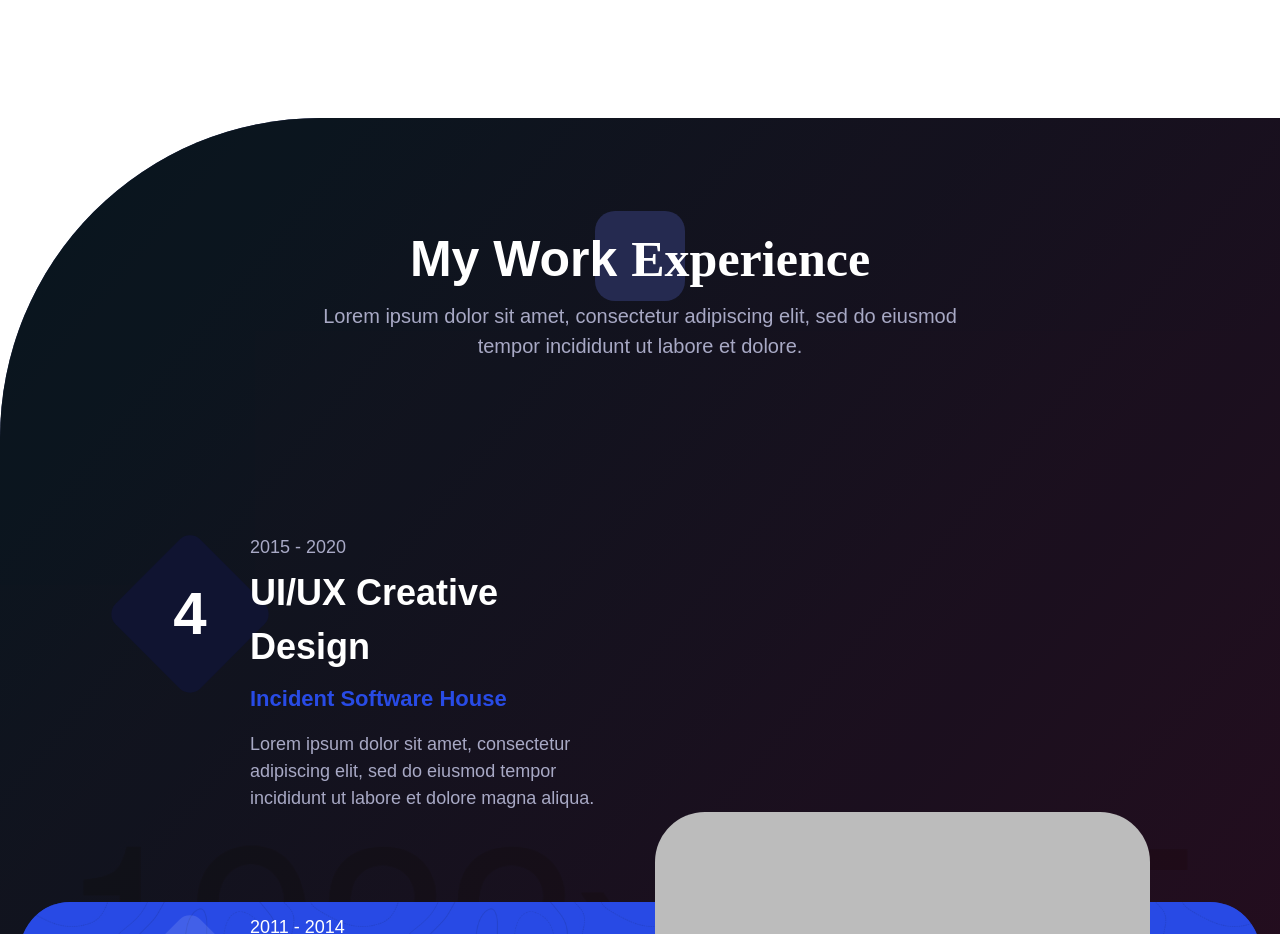
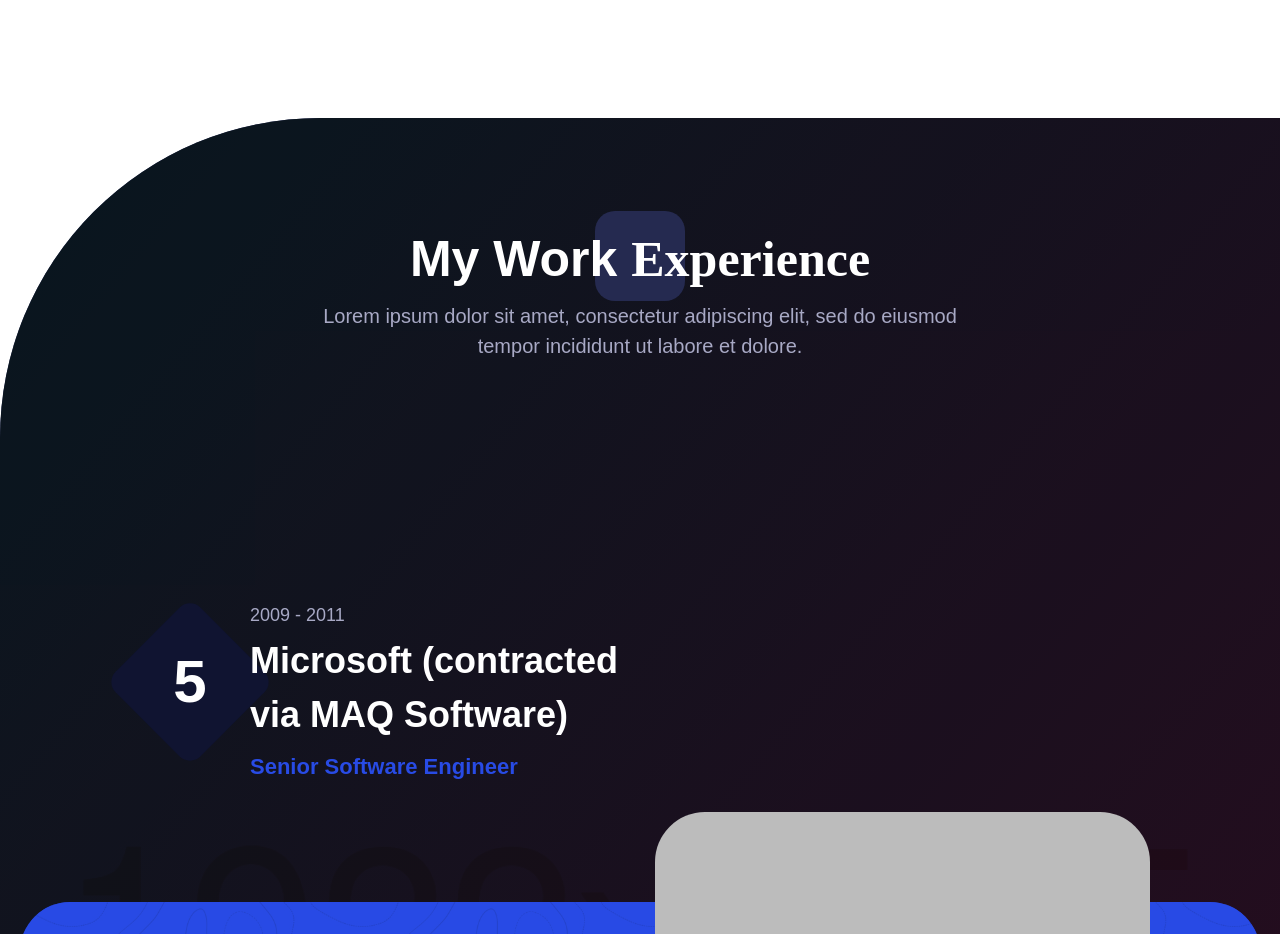
Before and after one commit to anantheswar310/MyWebsite, a React (Create React App) app: page / in a window 1280 px wide. Shown: the part 2718-3652 px from the top of the page. Built offline with nearby package versions, Linux system fonts and the light colour scheme.

Commit message:
updated info

```diff
--- a/src/components/AboutUs/AboutUs.jsx
+++ b/src/components/AboutUs/AboutUs.jsx
@@ -84,7 +84,7 @@
                     </li>
                     <li className="grid grid-cols-3 gap-4 text-[1rem] md:text-[1.125rem]">
                       <strong className="text-desc3 uppercase font-bold font-Poppins col-span-1">
-                        Email:
+                        Passions:
                       </strong>
                       <span className="text-desc2 font-semibold font-NunitoSans col-span-2">
                         <a
@@ -92,7 +92,7 @@
                           href="mailto:anantheswar310@gmail.com"
                           title=""
                         >
-                          anantheswar310@gmail.com
+                          Photography, Football, Coding
                         </a>
                       </span>
                     </li>
--- a/src/components/BottomBar/BottomBar.jsx
+++ b/src/components/BottomBar/BottomBar.jsx
@@ -7,9 +7,9 @@
       <div className="container sm:container md:container lg:container xl:container 2xl:container mx-auto">
         <div className="bottomBar gap-4 flex flex-col md:flex-row justify-center md:justify-between items-center">
           <p className="text-desc2 text-[1rem] md:text-[1.0625rem] font-NunitoSans font-semibold">
-            &copy; 2022 All Right Reserved.
+            &copy; 2024 All Right Reserved.
           </p>
-          <ul className="flex relative divide-x divide-solid -mr-6">
+          {/* <ul className="flex relative divide-x divide-solid -mr-6">
             {bottomMenu.map(
               (item, index) =>
                 index < 2 && (
@@ -27,7 +27,7 @@
                   </li>
                 )
             )}
-          </ul>
+          </ul> */}
           {/* Bottom Bar */}
         </div>
       </div>
--- a/src/components/EducationAndSkills/EducationAndSkills.jsx
+++ b/src/components/EducationAndSkills/EducationAndSkills.jsx
@@ -14,8 +14,8 @@
       <div className="container sm:container md:container lg:container xl:container mx-auto">
         <SectionTitle3
           title="Education &"
-          titleInner="Skills"
-          desc="Lorem ipsum dolor sit amet, consectetur adipiscing elit, sed do eiusmod tempor incididunt ut labore et dolore."
+          titleInner="Certifications"
+          //desc="Lorem ipsum dolor sit amet, consectetur adipiscing elit, sed do eiusmod tempor incididunt ut labore et dolore."
         ></SectionTitle3>
         <div className="eduAndWorkInner relative w-full">
           <div className="grid lg:gap-[1.875rem] gap-[3.125rem] md:grid-cols-1 lg:grid-cols-2 grid-cols-1">
--- a/src/components/Skills/Skills.jsx
+++ b/src/components/Skills/Skills.jsx
@@ -4,7 +4,7 @@
 const Skills = (props) => {
   return (
     <div className="skillsWrap relative w-full">
-      <SectionTitleIcon title="Skills"></SectionTitleIcon>
+      <SectionTitleIcon title="Certifications"></SectionTitleIcon>
       <div className="skillsList grid grid-cols-1 sm:grid-cols-2 relative w-full">
         {skills.map(
           (item, index) =>
--- a/src/data/contact-info.js
+++ b/src/data/contact-info.js
@@ -5,17 +5,17 @@
 export const conInfo = [
   {
     conIcon: <HomeIcon className="h-[3.4375rem] fill-white"></HomeIcon>,
-    conTitle: "Los Angeles:",
+    conTitle: "DOHA:",
     conCap: "60 East 65th Street NY 10065",
   },
   {
     conIcon: <PhoneIcon className="h-[3.4375rem] fill-white"></PhoneIcon>,
     conTitle: "Phone:",
-    conCap: "+29 (044) 593 85 63",
+    conCap: "+974 7017 5535",
   },
   {
     conIcon: <EnvelopeIcon className="h-[3.4375rem] fill-white"></EnvelopeIcon>,
     conTitle: "Email Address:",
-    conCap: "info@youremail.com",
+    conCap: "anantheswar310@gmail.com",
   },
 ];
--- a/src/data/portfolio.js
+++ b/src/data/portfolio.js
@@ -11,7 +11,7 @@
     id: 1,
     portBox: "basis-full md:basis-[41.57%] px-[.9375rem]",
     portImg: PortImg1,
-    portTitle: "Graphic Illustration",
+    portTitle: "Solution Architect ICT Applications",
     portSubTitle: "Flat Design stock illustration",
     portcate: "graphic",
   },
--- a/src/data/workExp.js
+++ b/src/data/workExp.js
@@ -6,38 +6,42 @@
 export const workExp = [
   {
     expCount: "1",
-    expDate: "2011 - 2014",
+    expDate: "2020 - Present",
     expImg: ExpImg1,
-    expTitle: "UI/UX Creative Design",
-    expSubTitle: "Incident Software House",
-    expDesc:
-      "Lorem ipsum dolor sit amet, consectetur adipiscing elit, sed do eiusmod tempor incididunt ut labore et dolore magna aliqua.",
+    expTitle: "Aspire Zone Foundation",
+    expSubTitle: "Solution Architect IT Applications",
+    expDesc: "",
   },
   {
     expCount: "2",
-    expDate: "2015 - 2020",
+    expDate: "2021 - 2021",
     expImg: ExpImg2,
-    expTitle: "Art & Multimedia",
-    expSubTitle: "Oxford Company",
-    expDesc:
-      "Lorem ipsum dolor sit amet, consectetur adipiscing elit, sed do eiusmod tempor incididunt ut labore et dolore magna aliqua.",
+    expTitle: "Deloitte",
+    expSubTitle: "Executive Manager - Solution Architecture",
+    expDesc: ""
   },
   {
     expCount: "3",
-    expDate: "2011 - 2014",
+    expDate: "2017 - 2021",
     expImg: ExpImg3,
-    expTitle: "Digital Marketing",
-    expSubTitle: "Your Software House",
-    expDesc:
-      "Lorem ipsum dolor sit amet, consectetur adipiscing elit, sed do eiusmod tempor incididunt ut labore et dolore magna aliqua.",
+    expTitle: "United Health Group",
+    expSubTitle: "Senior Software Lead Engineer / Architect",
+    expDesc: ""
   },
   {
     expCount: "4",
-    expDate: "2015 - 2020",
+    expDate: "2012 - 2017",
     expImg: ExpImg4,
-    expTitle: "UI/UX Creative Design",
-    expSubTitle: "Incident Software House",
-    expDesc:
-      "Lorem ipsum dolor sit amet, consectetur adipiscing elit, sed do eiusmod tempor incididunt ut labore et dolore magna aliqua.",
+    expTitle: "Motivity Labs",
+    expSubTitle: "Technical Lead",
+    expDesc:""
+  },
+  {
+    expCount: "5",
+    expDate: "2009 - 2011",
+    expImg: ExpImg4,
+    expTitle: "Microsoft (contracted via MAQ Software)",
+    expSubTitle: "Senior Software Engineer",
+    expDesc:""
   },
 ];
--- a/src/pages/HomePages/HomePage.jsx
+++ b/src/pages/HomePages/HomePage.jsx
@@ -28,8 +28,8 @@
       <MyWorkExperience></MyWorkExperience>
       <EducationAndSkills></EducationAndSkills>
       {/* <Portfolio></Portfolio>
-      <FreelanceWork></FreelanceWork> */}
-      <Testimonials></Testimonials>
+      <FreelanceWork></FreelanceWork>
+      <Testimonials></Testimonials>*/}
       <BlogPost></BlogPost>
       {/* <Partners></Partners>
       <ContactInfoProfiles></ContactInfoProfiles>*/}
```
Also changed, not shown: src/assets/images/secBg.jpg, src/assets/images/secBg5.jpg.
